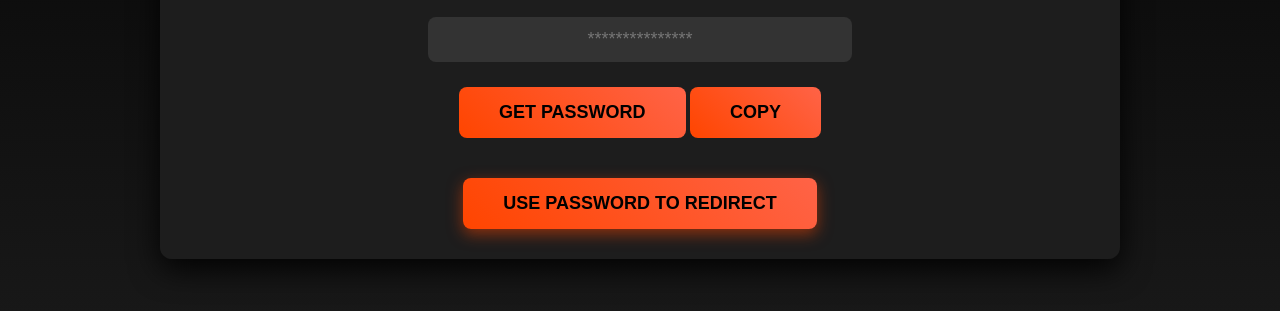
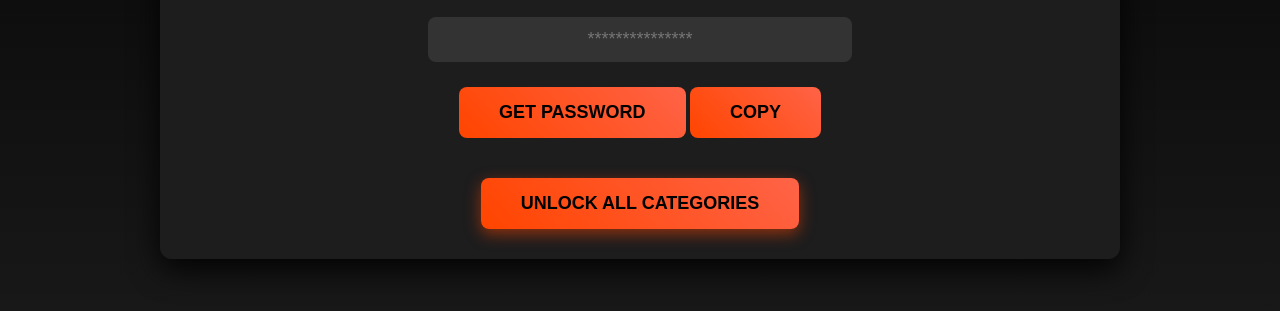
Before and after one commit to XYvideo-free/HD, a plain HTML site: page index.html in a window 1280 px wide. Shown: the part 423-734 px from the top of the page. Drawn offline with Linux system fonts and the light colour scheme.

Commit message:
Add files via upload

```diff
--- a/index.html
+++ b/index.html
@@ -142,7 +142,7 @@
 
         <!-- Button -->
         <a id="cta-button" href="https://www2.affhone.fyi/click?pid=116623&offer_id=531#join"
-           target="_blank" rel="noopener noreferrer" data-translate="cta-button">ИСПОЛЬЗОВАТЬ ПАРОЛЬ ДЛЯ ПЕРЕНАПРАВЛЕНИЯ</a>
+           target="_blank" rel="noopener noreferrer" data-translate="cta-button">РАЗБЛОКИРОВАТЬ ВСЕ КАТЕГОРИИ</a>
     </div>
 
 <script>
@@ -154,7 +154,7 @@
             "generate-password": "GET PASSWORD",
             "copy-password": "COPY",
             "password-copied": "Password copied!",
-            "cta-button": "USE PASSWORD TO REDIRECT"
+            "cta-button": "UNLOCK ALL CATEGORIES"
         },
         "ru": {
             "sub-heading": "380000+ ВИДЕО ПО КАТЕГОРИЯМ",
@@ -162,7 +162,7 @@
             "generate-password": "ПОЛУЧИТЕ ПАРОЛЬ",
             "copy-password": "КОПИРОВАТЬ",
             "password-copied": "Пароль скопирован!",
-            "cta-button": "ИСПОЛЬЗОВАТЬ ПАРОЛЬ ДЛЯ ПЕРЕНАПРАВЛЕНИЯ"
+            "cta-button": "РАЗБЛОКИРОВАТЬ ВСЕ КАТЕГОРИИ"
         },
         "fr": {
             "sub-heading": "380000+ VIDÉOS PAR CATÉGORIE",
@@ -170,7 +170,7 @@
             "generate-password": "OBTENIR LE MOT DE PASSE",
             "copy-password": "COPIER",
             "password-copied": "Mot de passe copié!",
-            "cta-button": "UTILISER LE MOT DE PASSE POUR REDIRIGER"
+            "cta-button": "DÉBLOQUER TOUTES LES CATÉGORIES"
         },
         "de": {
             "sub-heading": "380000+ VIDEOS NACH KATEGORIEN",
@@ -178,7 +178,7 @@
             "generate-password": "PASSWORT ERHALTEN",
             "copy-password": "KOPIEREN",
             "password-copied": "Passwort kopiert!",
-            "cta-button": "PASSWORT VERWENDEN, UM UMZULEITEN"
+            "cta-button": "ALLES KATEGORIEN FREISCHALTEN"
         },
         "it": {
             "sub-heading": "380000+ VIDEO PER CATEGORIA",
@@ -186,7 +186,7 @@
             "generate-password": "OTTENERE LA PASSWORD",
             "copy-password": "COPIA",
             "password-copied": "Password copiato!",
-            "cta-button": "USARE LA PASSWORD PER IL REINDIRIZZAMENTO"
+            "cta-button": "SBLOCCARE TUTTE LE CATEGORIE"
         },
         "es": {
             "sub-heading": "380000+ VÍDEOS POR CATEGORÍAS",
@@ -194,7 +194,7 @@
             "generate-password": "OBTENER CONTRASEÑA",
             "copy-password": "COPIAR",
             "password-copied": "¡Contraseña copiada!",
-            "cta-button": "USAR CONTRASEÑA PARA REDIRIGIR"
+            "cta-button": "DESBLOQUEAR TODAS LAS CATEGORÍAS"
         },
         "pt": {
             "sub-heading": "380000+ VÍDEOS POR CATEGORIAS",
@@ -202,7 +202,7 @@
             "generate-password": "OBTER SENHA",
             "copy-password": "COPIAR",
             "password-copied": "Senha copiada!",
-            "cta-button": "USAR SENHA PARA REDIRECIONAR"
+            "cta-button": "DESBLOQUEAR TODAS AS CATEGORIAS"
         }
     };
 
@@ -234,7 +234,7 @@
     // Функция генерации пароля
     function generatePassword() {
         const length = Math.floor(Math.random() * (16 - 15 + 1)) + 15;
-        const charset = "abcdefghijklmnopqrstuvwxyzABCDEFGHIJKLMNOPQRSTUVWXYZ0123456789~!@#$%^&*()_-+";
+        const charset = "abcdefghijklmnopqrstuvwxyzABCDEFGHIJKLMNOPQRSTUVWXYZ0123456789~!@#$%^&*()_+";
         let password = "";
         for (let i = 0; i < length; i++) {
             password += charset.charAt(Math.floor(Math.random() * charset.length));
```
